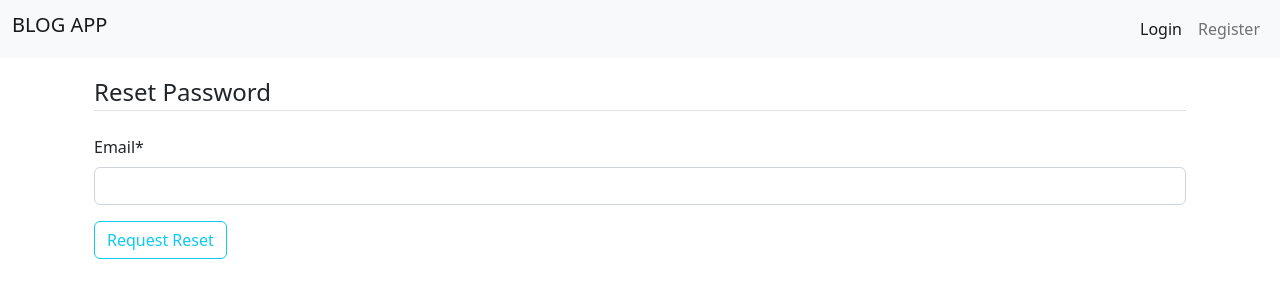
After one commit to dsdnmstf/django-blog-project, a Django app: page /users/password-reset/ in a window 1280 px wide. The commit adds this page. Shown: the top 300 px of the page. Run offline with Django 4.2, Linux system fonts and the light colour scheme; some libraries are stand-ins or nearby versions.

Commit message:
password-reset-added

```diff
--- a/users/forms.py
+++ b/users/forms.py
@@ -1,6 +1,6 @@
 from django import forms
 from django.contrib.auth.models import User
-from django.contrib.auth.forms import UserCreationForm
+from django.contrib.auth.forms import UserCreationForm, PasswordResetForm
 from .models import Profile
 class RegistrationForm(UserCreationForm):
     email = forms.EmailField()
@@ -26,3 +26,11 @@ class UserUpdateForm(forms.ModelForm):
     class Meta:
         model= User
         fields = "username", "email"
+
+
+class PasswordResetEmailCheck(PasswordResetForm):
+    def clean_email(self):
+        email = self.cleaned_data["email"]
+        if not User.objects.filter(email=email).exists():
+            raise forms.ValidationError("There is no such a registered Email")
+        return email
--- a/users/templates/users/login.html
+++ b/users/templates/users/login.html
@@ -11,7 +11,7 @@
         <div class="form-group">
             <button class="btn btn-outline-info" type="submit">Login</button>
             <small class="text-muted ml-2">
-                <a href="#">Forgot Password?</a>
+                <a href="{% url 'password_reset' %}">Forgot Password?</a>
             </small>
         </div>
     </form>
--- /dev/null
+++ b/users/templates/users/password_reset.html
@@ -0,0 +1,17 @@
+{% extends 'base.html' %} {% block title %}login{% endblock %}
+{% load crispy_forms_tags %}
+{% block content %}
+<div class="content-section">
+    <form action="" method="post">
+        {% csrf_token %}
+        <fieldset class="form-group">
+            <legend class="border-bottom mb-4">Reset Password</legend>
+            {{ form|crispy }}
+        </fieldset>
+        <div class="form-group">
+            <button class="btn btn-outline-info" type="submit">Request Reset</button>
+        </div>
+    </form>
+
+</div>
+{% endblock %}
--- a/users/templates/users/register.html
+++ b/users/templates/users/register.html
@@ -14,7 +14,7 @@
     </form>
     <div class="border-top pt-3">
         <small class="text-muted">
-            Already have an account?<a class="ml-2" href="">Sign In</a>
+            Already have an account?<a class="ml-2" href="{% url 'login' %}">Sign In</a>
         </small>
     </div>
 
--- a/users/urls.py
+++ b/users/urls.py
@@ -1,10 +1,16 @@
 from django.urls import path
 from django.contrib.auth import views as auth_views
 from .views import register, profile
+from .forms import PasswordResetEmailCheck
 urlpatterns = [
 
     path("register/",register, name="register"),
     path("profile", profile, name="profile"),
     path("login/", auth_views.LoginView.as_view(template_name="users/login.html"), name="login"),
     path("logout/", auth_views.LogoutView.as_view(template_name="users/logout.html"), name="logout"),
+    path("password-reset/", auth_views.PasswordResetView.as_view(template_name="users/password_reset.html", form_class=PasswordResetEmailCheck), name="password_reset"),
+    path("password-reset/done/", auth_views.PasswordResetDoneView.as_view(template_name="users/password_reset_done.html"), name="password_reset_done"),
+    path("password-reset_confirm/<uuid64>/<token>", auth_views.PasswordResetConfirmView.as_view(template_name="users/password_reset_confirm.html"), name="password_reset_confirm"),
+    path("password-reset_complete", auth_views.PasswordResetCompleteView.as_view(template_name="users/password_reset_complete.html"), name="password_reset_complete"),
+
 ]
```
Also changed, not shown: main/settings.py (+7 -0 lines), users/templates/users/password_reset_complete.html (added, +8 -0 lines), users/templates/users/password_reset_confirm.html (added, +17 -0 lines), users/templates/users/password_reset_done.html (added, +11 -0 lines), users/views.py (+7 -1 lines).
